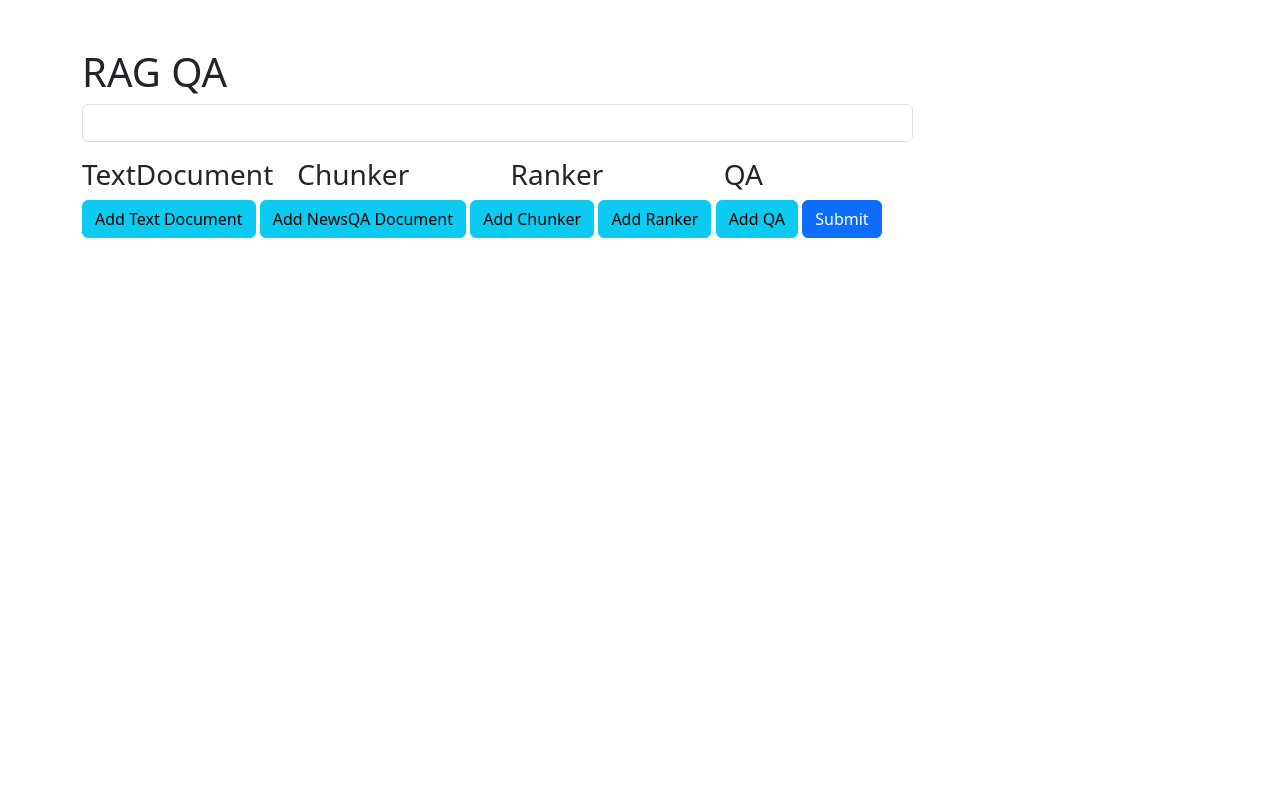
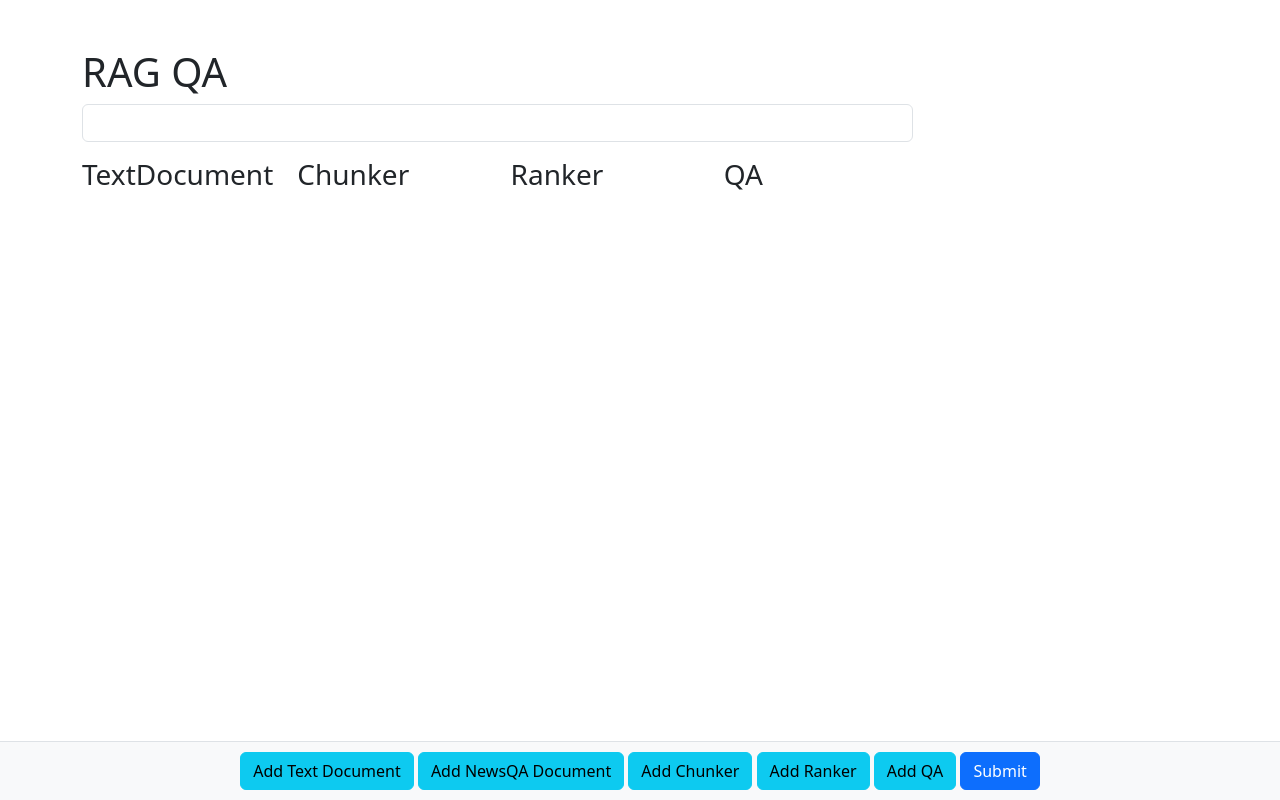
Before and after one commit to ASzecsenyi/RAG_QA, a Django app: page / in a window 1280 px wide. Run offline with Django 4.2, Linux system fonts and the light colour scheme; data that the repository does not hold is empty; parts of the project's set-up code (start-up, migrations or seed data) failed here and were passed over.

Commit message:
Front-end work 3: buttons on bottom

```diff
--- a/experiment_app/templates/experiment_app/experiment_create_view.html
+++ b/experiment_app/templates/experiment_app/experiment_create_view.html
@@ -11,6 +11,22 @@
     <!-- Include jQuery -->
     <script src="https://ajax.googleapis.com/ajax/libs/jquery/3.5.1/jquery.min.js"></script>
     <style>
+        .button-container {
+            position: fixed;
+            bottom: 0;
+            left: 0;
+            width: 100%;
+            padding: 10px 0;
+            background-color: #f8f9fa; /* Light gray background, or choose your own */
+            border-top: 1px solid #dee2e6; /* Adds a subtle border on top for separation */
+            text-align: center;
+            z-index: 1000; /* Ensures it's above most other elements */
+        }
+
+        .container {
+            padding-bottom: 100px; /* Adjust this value based on your button container's height to ensure it doesn't overlap content */
+        }
+
         .card-wrapper {
             position: relative; /* This makes the absolute positioning of the card relative to this wrapper */
             height: 50px; /* Initial height of the compact card */
@@ -101,17 +117,19 @@
                         </div>
                     {% endfor %}
                 </div>
-
+                <div class="text-center mt-4 button-container">
                     <!-- Buttons to add new component of each type -->
                     <button type="button" onclick="addTextDocumentComponent()" class="btn btn-info">Add Text Document
                     </button>
-                <button type="button" onclick="addNewsQADocumentComponent()" class="btn btn-info">Add NewsQA Document
+                    <button type="button" onclick="addNewsQADocumentComponent()" class="btn btn-info">Add NewsQA
+                        Document
                     </button>
                     <button type="button" onclick="addChunkerComponent()" class="btn btn-info">Add Chunker</button>
                     <button type="button" onclick="addRankerComponent()" class="btn btn-info">Add Ranker</button>
                     <button type="button" onclick="addQAComponent()" class="btn btn-info">Add QA</button>
 
                     <button type="submit" class="btn btn-primary">Submit</button>
+                </div>
             </form>
         </div>
 
```
Lines whose indentation alone changed are shown as unchanged.
